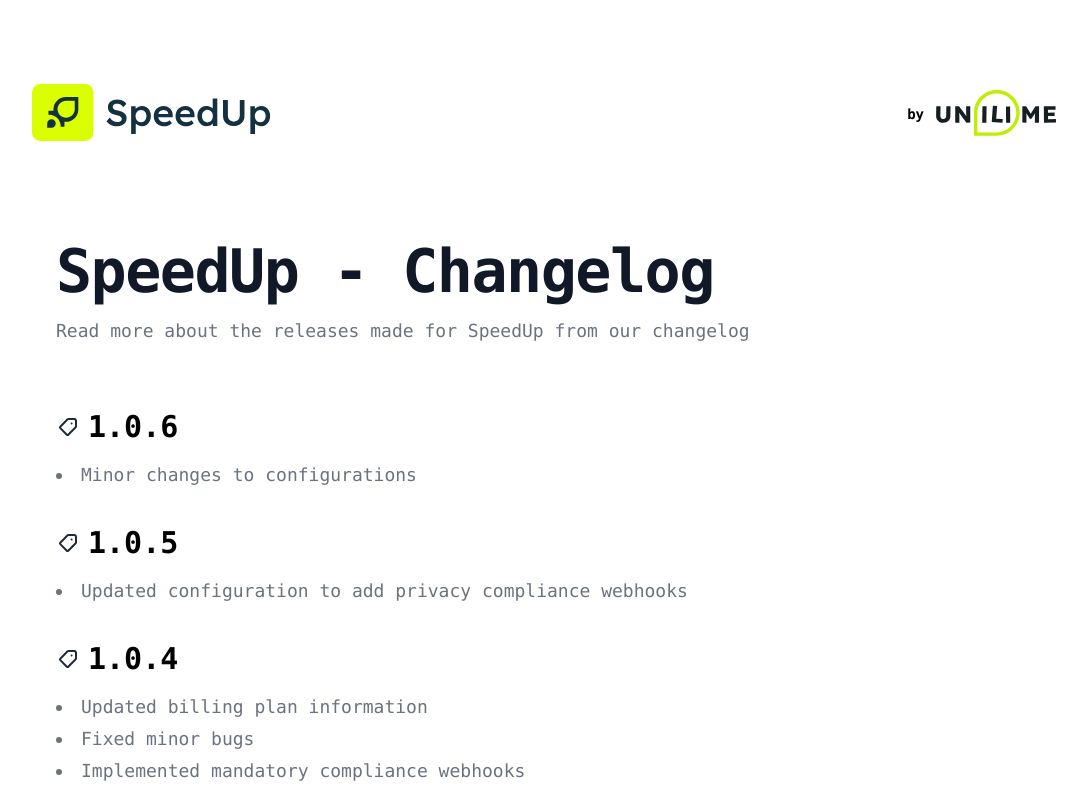
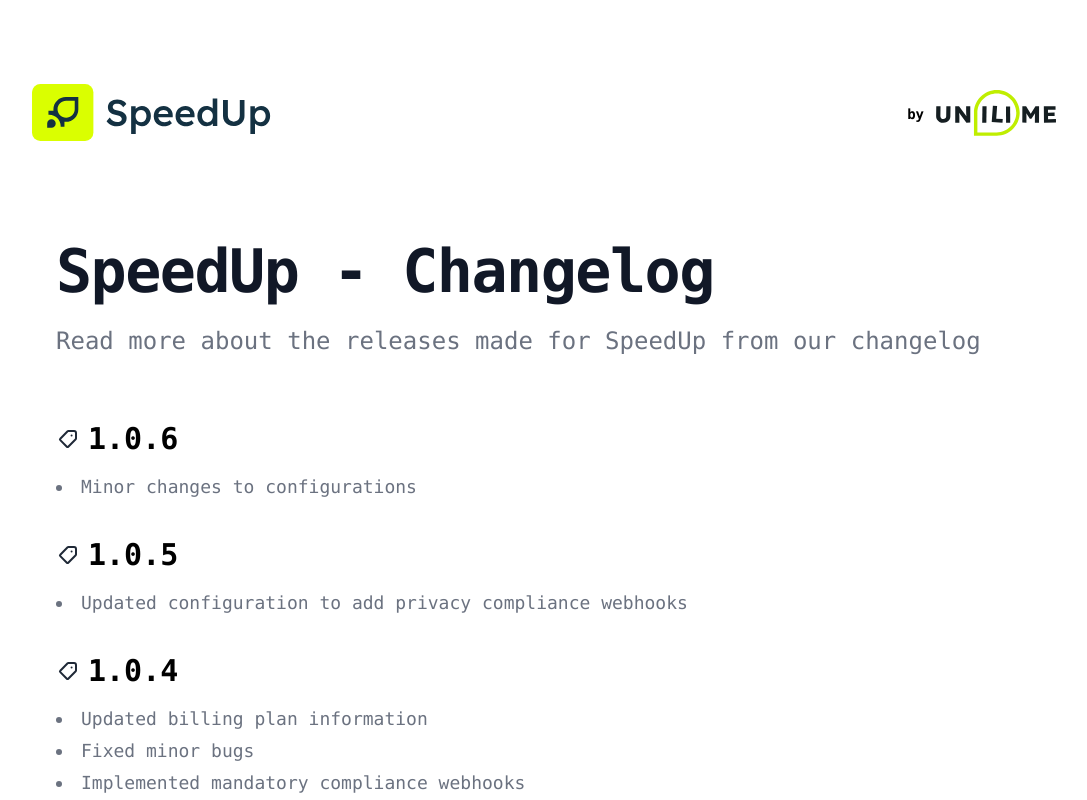
Before and after one commit to MikhailSemeniuk/adentro-next, a Next.js app: page /changelog in a window 1280 px wide. Shown: the top 800 px of the page, without its empty margins (96-1183 px from the left). Built offline with nearby package versions, Linux system fonts and the light colour scheme.

Commit message:
changelog page

```diff
--- a/src/app/changelog/page.tsx
+++ b/src/app/changelog/page.tsx
@@ -19,7 +19,7 @@
                         <h1 className="mb-4 text-4xl font-extrabold leading-none tracking-tight text-gray-900 md:text-5xl lg:text-6xl dark:text-white">
                             SpeedUp - Changelog
                         </h1>
-                        <p className="mmb-4 text-lg font-normal text-gray-500 dark:text-gray-400">
+                        <p className="mmb-4 text-2xl pt-2 font-normal text-gray-500 dark:text-gray-400">
                             Read more about the releases made for SpeedUp from our changelog
                         </p>
                         <div className="flex w-full  pt-8">
```
